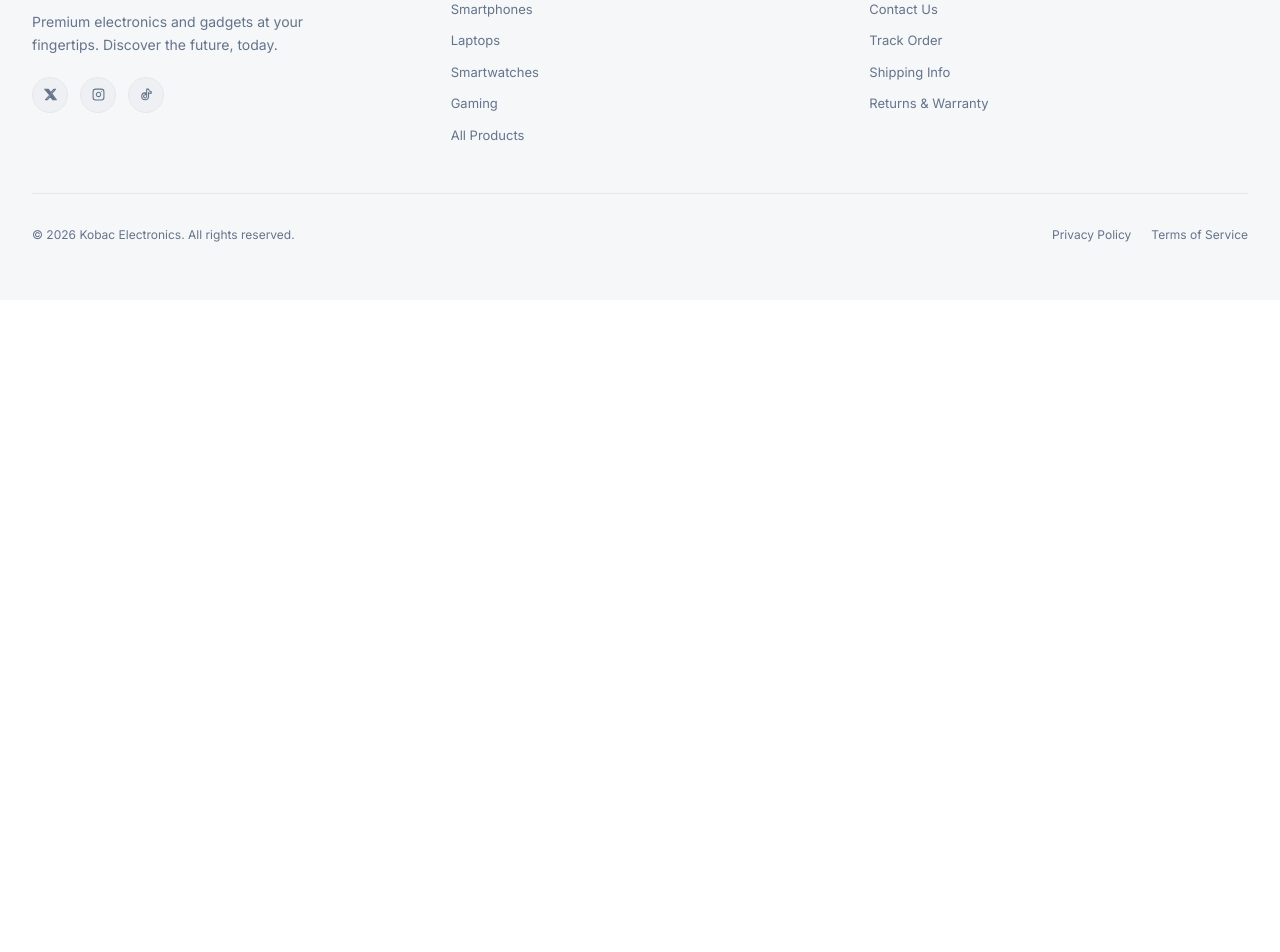
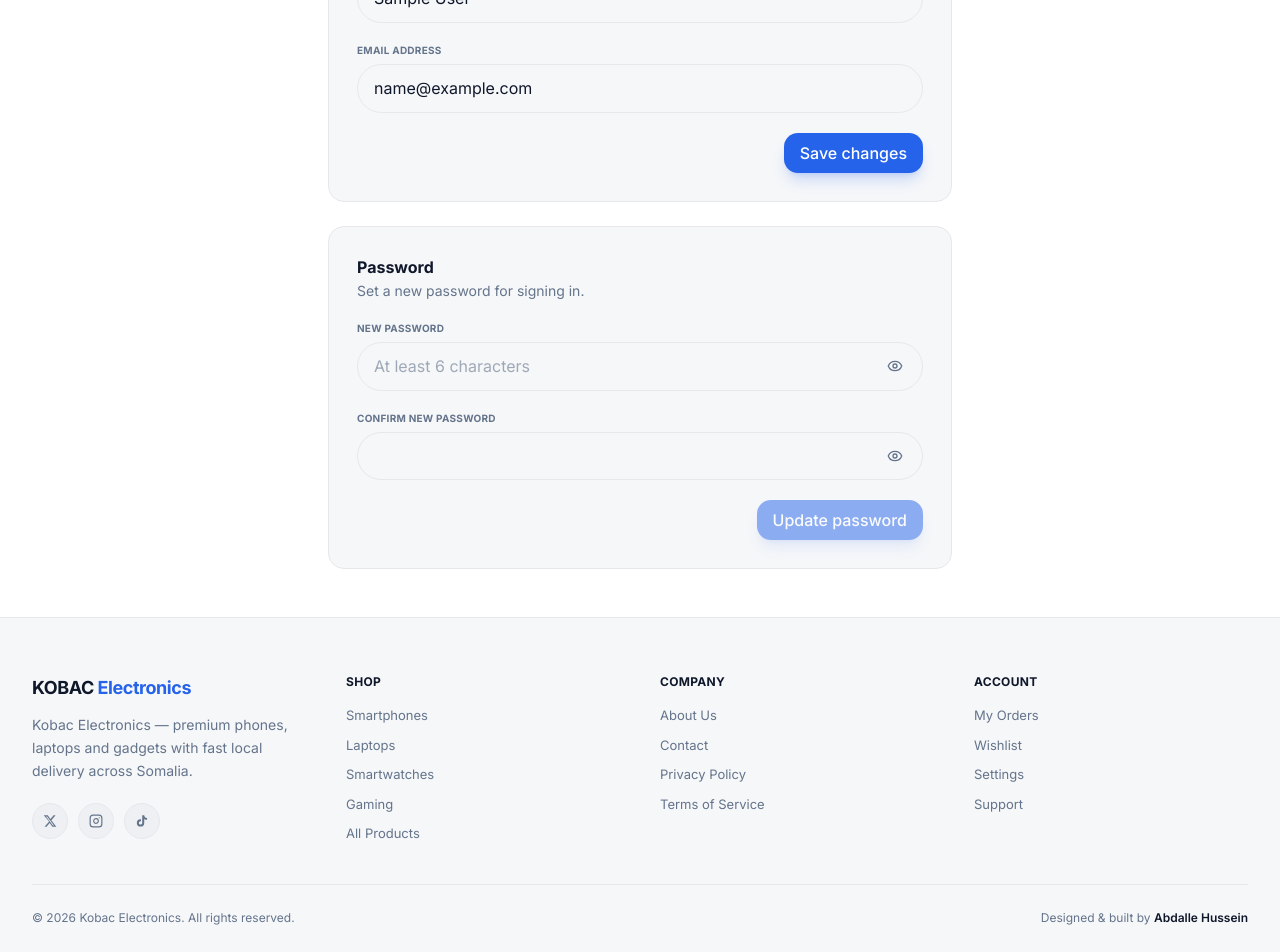
Before and after one commit to Abdalle13/kobac-electronics, a React (Vite) app in the folder frontend/: page /settings in a window 1280 px wide. Shown: the part 500-1452 px from the top of the page. Before the commit the page ends 800 px from the top, so only its background shows below. Built offline with nearby package versions, Linux system fonts and the light colour scheme; no server answers; sample sign-in values are in the browser's storage.

Commit message:
rename the account page to Settings, add active-link highlighting to the header nav, restructure the footer into shop/company/account columns and credit Abdalle Hussein as the builder

```diff
--- a/frontend/src/App.jsx
+++ b/frontend/src/App.jsx
@@ -1,6 +1,6 @@
 import React, { useEffect } from 'react';
 import { useDispatch, useSelector } from 'react-redux';
-import { BrowserRouter as Router, Routes, Route, useLocation } from 'react-router-dom';
+import { BrowserRouter as Router, Routes, Route, Navigate, useLocation } from 'react-router-dom';
 import Navbar from './components/layout/Navbar';
 import Footer from './components/layout/Footer';
 import CartDrawer from './components/layout/CartDrawer';
@@ -23,7 +23,7 @@ import { Toaster } from 'react-hot-toast';
 import PrivateRoute from './components/routing/PrivateRoute';
 import AdminRoute from './components/routing/AdminRoute';
 import ScrollToTop from './components/routing/ScrollToTop';
-import ProfilePage from './pages/ProfilePage';
+import SettingsPage from './pages/SettingsPage';
 import WishlistPage from './pages/WishlistPage';
 import { fetchWishlist, clearWishlist } from './redux/slices/wishlistSlice';
 import { fetchSettings } from './redux/slices/settingsSlice';
@@ -97,7 +97,8 @@ const AppContent = () => {
             <Route path="/checkout" element={<CheckoutPage />} />
             <Route path="/my-orders" element={<MyOrdersPage />} />
             <Route path="/order/:id" element={<OrderDetailPage />} />
-            <Route path="/profile" element={<ProfilePage />} />
+            <Route path="/settings" element={<SettingsPage />} />
+            <Route path="/profile" element={<Navigate to="/settings" replace />} />
             <Route path="/wishlist" element={<WishlistPage />} />
           </Route>
 
--- a/frontend/src/components/layout/Footer.jsx
+++ b/frontend/src/components/layout/Footer.jsx
@@ -1,97 +1,107 @@
 import React from 'react';
 import { Link } from 'react-router-dom';
+import { useSelector } from 'react-redux';
+
+const SOCIALS = [
+  { label: 'X', href: 'https://x.com/ApdulahiHu34594', path: 'M18.244 2.25h3.308l-7.227 8.26 8.502 11.24H16.17l-4.714-6.231-5.401 6.231H2.74l7.73-8.835L1.254 2.25H8.08l4.713 6.231zm-1.161 17.52h1.833L7.084 4.126H5.117z' },
+  { label: 'Instagram', href: 'https://www.instagram.com/zekovic__', node: <><rect width="20" height="20" x="2" y="2" rx="5" /><path d="M16 11.37A4 4 0 1 1 12.63 8 4 4 0 0 1 16 11.37z" /><line x1="17.5" x2="17.51" y1="6.5" y2="6.5" /></> },
+  { label: 'TikTok', href: 'https://www.tiktok.com/@zekovic25', path: 'M19.59 6.69a4.83 4.83 0 0 1-3.77-4.25V2h-3.45v13.67a2.89 2.89 0 0 1-2.88 2.5 2.89 2.89 0 0 1-2.89-2.89 2.89 2.89 0 0 1 2.89-2.89c.28 0 .54.04.79.1V9.01a6.34 6.34 0 0 0-.79-.05 6.34 6.34 0 0 0-6.34 6.34 6.34 6.34 0 0 0 6.34 6.34 6.34 6.34 0 0 0 6.33-6.34V8.5a8.17 8.17 0 0 0 4.78 1.52V6.56a4.86 4.86 0 0 1-1.01.13z' },
+];
+
+const FooterCol = ({ title, links }) => (
+  <div>
+    <h3 className="text-xs font-bold text-fg uppercase tracking-wide mb-4">{title}</h3>
+    <ul className="space-y-2.5 text-[13px] text-muted">
+      {links.map(({ to, label }) => (
+        <li key={label}>
+          <Link to={to} className="hover:text-fg transition-colors">{label}</Link>
+        </li>
+      ))}
+    </ul>
+  </div>
+);
 
 const Footer = () => {
   const year = new Date().getFullYear();
+  const { storeName } = useSelector((s) => s.settings);
 
   return (
     <footer className="border-t border-line bg-surface mt-auto">
       <div className="max-w-7xl mx-auto px-4 sm:px-6 lg:px-8 py-10 sm:py-14">
 
-        {/* Top grid */}
-        <div className="grid grid-cols-1 sm:grid-cols-3 gap-8 sm:gap-10 mb-10 sm:mb-12">
-
+        <div className="grid grid-cols-2 md:grid-cols-4 gap-8 sm:gap-10 mb-10">
           {/* Brand */}
-          <div className="sm:col-span-1">
-            <Link to="/" className="inline-block mb-3 sm:mb-4">
-              <span className="text-base sm:text-lg font-bold text-fg tracking-tight">
+          <div className="col-span-2 md:col-span-1">
+            <Link to="/" className="inline-block mb-3">
+              <span className="text-lg font-bold text-fg tracking-tight">
                 KOBAC <span className="text-primary">Electronics</span>
               </span>
             </Link>
-            <p className="text-muted text-sm leading-relaxed mb-4 sm:mb-5 max-w-xs">
-              Premium electronics and gadgets at your fingertips. Discover the future, today.
+            <p className="text-muted text-sm leading-relaxed mb-5 max-w-xs">
+              {storeName || 'Kobac Electronics'} — premium phones, laptops and gadgets with fast local delivery across Somalia.
             </p>
-            {/* Social Icons */}
-            <div className="flex gap-2.5 sm:gap-3">
-              {[
-                { label: 'X', href: 'https://x.com/ApdulahiHu34594', svg: <path d="M18.244 2.25h3.308l-7.227 8.26 8.502 11.24H16.17l-4.714-6.231-5.401 6.231H2.74l7.73-8.835L1.254 2.25H8.08l4.713 6.231zm-1.161 17.52h1.833L7.084 4.126H5.117z" /> },
-                { label: 'IG', href: 'https://www.instagram.com/zekovic__?igsh=cHdwMm93OGhwZ21o&utm_source=qr', svg: <><rect width="20" height="20" x="2" y="2" rx="5" ry="5" /><path d="M16 11.37A4 4 0 1 1 12.63 8 4 4 0 0 1 16 11.37z" /><line x1="17.5" x2="17.51" y1="6.5" y2="6.5" /></> },
-                { label: 'TK', href: 'https://www.tiktok.com/@zekovic25?_r=1&_t=ZS-95e2nvNNw5R', svg: <path d="M19.59 6.69a4.83 4.83 0 0 1-3.77-4.25V2h-3.45v13.67a2.89 2.89 0 0 1-2.88 2.5 2.89 2.89 0 0 1-2.89-2.89 2.89 2.89 0 0 1 2.89-2.89c.28 0 .54.04.79.1V9.01a6.34 6.34 0 0 0-.79-.05 6.34 6.34 0 0 0-6.34 6.34 6.34 6.34 0 0 0 6.34 6.34 6.34 6.34 0 0 0 6.33-6.34V8.5a8.17 8.17 0 0 0 4.78 1.52V6.56a4.86 4.86 0 0 1-1.01.13z" /> },
-              ].map(({ label, href, svg }) => (
+            <div className="flex gap-2.5">
+              {SOCIALS.map(({ label, href, path, node }) => (
                 <a
                   key={label}
                   href={href}
                   target="_blank"
                   rel="noopener noreferrer"
                   aria-label={label}
-                  className="w-8 h-8 sm:w-9 sm:h-9 rounded-xl bg-surface-2 border border-line flex items-center justify-center text-muted hover:text-fg hover:bg-primary/10 hover:border-primary/30 transition-all"
+                  className="w-9 h-9 rounded-xl bg-surface-2 border border-line flex items-center justify-center text-muted hover:text-fg hover:bg-primary/10 hover:border-primary/30 transition-all"
                 >
-                  <svg xmlns="http://www.w3.org/2000/svg" width="13" height="13" viewBox="0 0 24 24" fill="none" stroke="currentColor" strokeWidth="2" strokeLinecap="round" strokeLinejoin="round">
-                    {svg}
+                  <svg xmlns="http://www.w3.org/2000/svg" width="14" height="14" viewBox="0 0 24 24" fill={path ? 'currentColor' : 'none'} stroke={path ? 'none' : 'currentColor'} strokeWidth="2" strokeLinecap="round" strokeLinejoin="round">
+                    {path ? <path d={path} /> : node}
                   </svg>
                 </a>
               ))}
             </div>
           </div>
 
-          {/* Shop + Support in a 2-col row on mobile */}
-          <div className="grid grid-cols-2 gap-8 sm:contents">
-            {/* Shop */}
-            <div>
-              <h3 className="text-[10px] sm:text-[11px] font-bold text-fg uppercase tracking-wide mb-3 sm:mb-4">Shop</h3>
-              <ul className="space-y-2.5 sm:space-y-3 text-[12px] sm:text-[13px] text-muted">
-                {[
-                  { to: '/shop?category=Phone', label: 'Smartphones' },
-                  { to: '/shop?category=Laptop', label: 'Laptops' },
-                  { to: '/shop?category=Watch', label: 'Smartwatches' },
-                  { to: '/shop?category=Gaming', label: 'Gaming' },
-                  { to: '/shop', label: 'All Products' },
-                ].map(({ to, label }) => (
-                  <li key={to}>
-                    <Link to={to} className="hover:text-fg transition-colors">{label}</Link>
-                  </li>
-                ))}
-              </ul>
-            </div>
-
-            {/* Support */}
-            <div>
-              <h3 className="text-[10px] sm:text-[11px] font-bold text-fg uppercase tracking-wide mb-3 sm:mb-4">Support</h3>
-              <ul className="space-y-2.5 sm:space-y-3 text-[12px] sm:text-[13px] text-muted">
-                {[
-                  { to: '/contact', label: 'Contact Us' },
-                  { to: '/my-orders', label: 'Track Order' },
-                  { to: '/contact', label: 'Shipping Info' },
-                  { to: '/contact', label: 'Returns & Warranty' },
-                ].map(({ to, label }) => (
-                  <li key={label}>
-                    <Link to={to} className="hover:text-fg transition-colors">{label}</Link>
-                  </li>
-                ))}
-              </ul>
-            </div>
-          </div>
+          <FooterCol
+            title="Shop"
+            links={[
+              { to: '/shop?category=Phone', label: 'Smartphones' },
+              { to: '/shop?category=Laptop', label: 'Laptops' },
+              { to: '/shop?category=Watch', label: 'Smartwatches' },
+              { to: '/shop?category=Gaming', label: 'Gaming' },
+              { to: '/shop', label: 'All Products' },
+            ]}
+          />
+          <FooterCol
+            title="Company"
+            links={[
+              { to: '/about', label: 'About Us' },
+              { to: '/contact', label: 'Contact' },
+              { to: '/privacy', label: 'Privacy Policy' },
+              { to: '/terms', label: 'Terms of Service' },
+            ]}
+          />
+          <FooterCol
+            title="Account"
+            links={[
+              { to: '/my-orders', label: 'My Orders' },
+              { to: '/wishlist', label: 'Wishlist' },
+              { to: '/settings', label: 'Settings' },
+              { to: '/contact', label: 'Support' },
+            ]}
+          />
         </div>
 
         {/* Bottom bar */}
-        <div className="border-t border-line pt-6 sm:pt-8 flex flex-col sm:flex-row justify-between items-center gap-3 sm:gap-4">
-          <p className="text-[11px] sm:text-[12px] text-muted text-center sm:text-left">
-            © {year} Kobac Electronics. All rights reserved.
+        <div className="border-t border-line pt-6 flex flex-col sm:flex-row justify-between items-center gap-3 text-[12px] text-muted">
+          <p>© {year} Kobac Electronics. All rights reserved.</p>
+          <p>
+            Designed &amp; built by{' '}
+            <a
+              href="https://github.com/Abdalle13"
+              target="_blank"
+              rel="noopener noreferrer"
+              className="text-fg font-semibold hover:text-primary transition-colors"
+            >
+              Abdalle Hussein
+            </a>
           </p>
-          <div className="flex gap-4 sm:gap-5 text-[11px] sm:text-[12px] text-muted">
-            <Link to="/privacy" className="hover:text-fg transition-colors">Privacy Policy</Link>
-            <Link to="/terms" className="hover:text-fg transition-colors">Terms of Service</Link>
-          </div>
         </div>
       </div>
     </footer>
--- a/frontend/src/components/layout/Navbar.jsx
+++ b/frontend/src/components/layout/Navbar.jsx
@@ -1,8 +1,8 @@
 import React, { useState } from 'react';
 import { useSelector, useDispatch } from 'react-redux';
-import { Link, useNavigate } from 'react-router-dom';
+import { Link, NavLink, useNavigate } from 'react-router-dom';
 import {
-  ShoppingCart, User, Search, Menu, LogOut,
+  ShoppingCart, Search, Menu, LogOut, Settings,
   Package, ShieldCheck, Zap, X, Mail, Home, Store, Info, Heart,
 } from 'lucide-react';
 import { AnimatePresence, motion } from 'framer-motion';
@@ -50,7 +50,7 @@ const Navbar = () => {
     ...(userInfo ? [
       { to: '/wishlist', icon: Heart, label: 'Wishlist' },
       { to: '/my-orders', icon: Package, label: 'Orders' },
-      { to: '/profile', icon: User, label: 'Profile' },
+      { to: '/settings', icon: Settings, label: 'Settings' },
     ] : []),
     ...(isAdmin ? [{ to: '/dashboard', icon: ShieldCheck, label: 'Dashboard' }] : []),
   ];
@@ -76,17 +76,26 @@ const Navbar = () => {
           </Link>
 
           {/* Desktop links */}
-          <div className="hidden lg:flex items-center gap-8 text-sm font-medium text-muted">
+          <div className="hidden lg:flex items-center gap-7 text-sm font-medium">
             {isAdmin ? (
               <Link to="/dashboard" className="text-primary hover:text-primary-hover transition-colors font-semibold">Admin Dashboard</Link>
             ) : (
-              <>
-                <Link to="/" className="hover:text-fg transition-colors">Home</Link>
-                <Link to="/shop" className="hover:text-fg transition-colors">Shop</Link>
-                <Link to="/about" className="hover:text-fg transition-colors">About</Link>
-                <Link to="/contact" className="hover:text-fg transition-colors">Support</Link>
-                {userInfo && <Link to="/my-orders" className="hover:text-fg transition-colors">Orders</Link>}
-              </>
+              [
+                { to: '/', label: 'Home' },
+                { to: '/shop', label: 'Shop' },
+                { to: '/about', label: 'About' },
+                { to: '/contact', label: 'Support' },
+                ...(userInfo ? [{ to: '/my-orders', label: 'Orders' }] : []),
+              ].map(({ to, label }) => (
+                <NavLink
+                  key={to}
+                  to={to}
+                  end={to === '/'}
+                  className={({ isActive }) => `transition-colors ${isActive ? 'text-fg font-semibold' : 'text-muted hover:text-fg'}`}
+                >
+                  {label}
+                </NavLink>
+              ))
             )}
           </div>
 
@@ -157,8 +166,8 @@ const Navbar = () => {
                         transition={{ duration: 0.14 }}
                         className="absolute right-0 mt-3 w-52 bg-surface border border-line rounded-2xl shadow-xl z-50 overflow-hidden p-1.5"
                       >
-                        <Link to="/profile" onClick={() => setIsUserMenuOpen(false)} className="flex items-center gap-3 px-3 py-2.5 rounded-xl text-sm font-medium text-muted hover:text-fg hover:bg-surface-2 transition-all">
-                          <User size={15} className="text-primary" /> Profile
+                        <Link to="/settings" onClick={() => setIsUserMenuOpen(false)} className="flex items-center gap-3 px-3 py-2.5 rounded-xl text-sm font-medium text-muted hover:text-fg hover:bg-surface-2 transition-all">
+                          <Settings size={15} className="text-primary" /> Settings
                         </Link>
                         <Link to="/my-orders" onClick={() => setIsUserMenuOpen(false)} className="flex items-center gap-3 px-3 py-2.5 rounded-xl text-sm font-medium text-muted hover:text-fg hover:bg-surface-2 transition-all">
                           <Package size={15} className="text-primary" /> Orders
@@ -198,15 +207,22 @@ const Navbar = () => {
 
         <nav className="flex-1 overflow-y-auto p-3">
           {navLinks.map(({ to, icon: Icon, label }) => (
-            <Link
+            <NavLink
               key={to}
               to={to}
+              end={to === '/'}
               onClick={closeMenu}
-              className="flex items-center gap-3.5 px-3 py-3 rounded-xl text-[15px] font-medium text-fg hover:bg-surface-2 transition-colors"
+              className={({ isActive }) => `flex items-center gap-3.5 px-3 py-3 rounded-xl text-[15px] transition-colors ${
+                isActive ? 'bg-primary/10 text-primary font-semibold' : 'text-fg font-medium hover:bg-surface-2'
+              }`}
             >
-              <Icon size={18} className="text-muted" />
-              {label}
-            </Link>
+              {({ isActive }) => (
+                <>
+                  <Icon size={18} className={isActive ? 'text-primary' : 'text-muted'} />
+                  {label}
+                </>
+              )}
+            </NavLink>
           ))}
         </nav>
 
--- a/frontend/src/pages/ProfilePage.jsx
+++ b/frontend/src/pages/SettingsPage.jsx
@@ -15,7 +15,7 @@ const Card = ({ title, subtitle, children }) => (
   </div>
 );
 
-const ProfilePage = () => {
+const SettingsPage = () => {
   const dispatch = useDispatch();
   const { userInfo, loading } = useSelector((s) => s.auth);
 
@@ -54,7 +54,7 @@ const ProfilePage = () => {
 
   return (
     <div className="w-full max-w-2xl mx-auto px-4 sm:px-6 py-8 sm:py-12 space-y-6">
-      <h1 className="text-2xl sm:text-3xl font-bold text-fg tracking-tight">My Account</h1>
+      <h1 className="text-2xl sm:text-3xl font-bold text-fg tracking-tight">Settings</h1>
 
       {/* Identity header */}
       <div className="bg-surface border border-line rounded-2xl p-5 sm:p-7 flex items-center gap-4">
@@ -92,4 +92,4 @@ const ProfilePage = () => {
   );
 };
 
-export default ProfilePage;
+export default SettingsPage;
```
